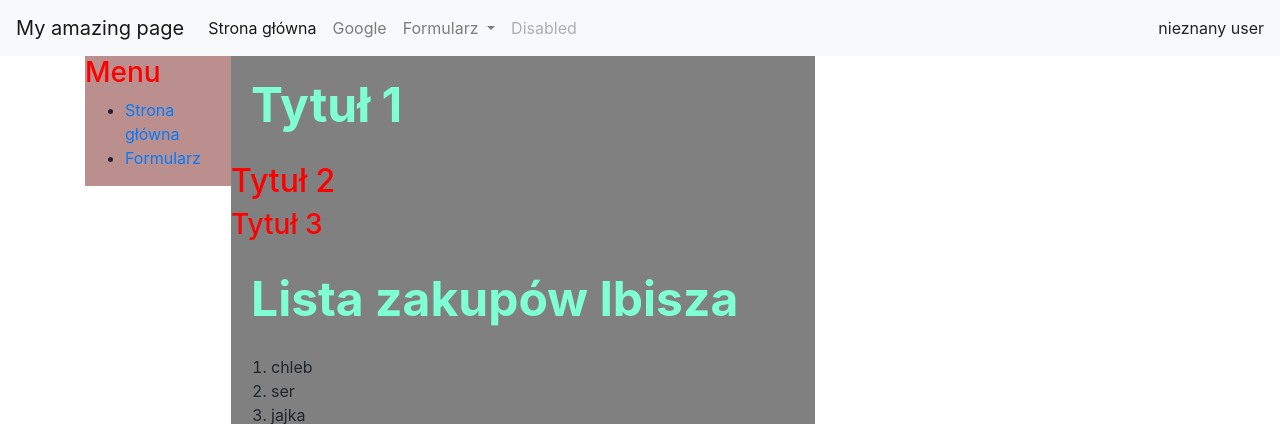
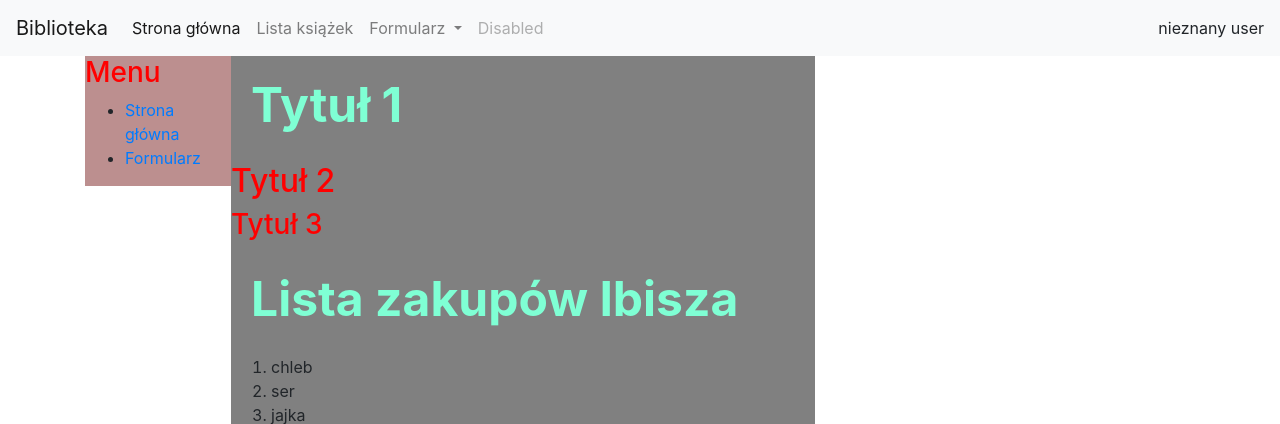
Before and after one commit to katcci/lepsze-repo, a Django app: page / in a window 1280 px wide. Shown: the top 424 px of the page. Run offline with Django 3.2, Linux system fonts and the light colour scheme.

Commit message:
navbar update

```diff
--- a/books/templates/base.html
+++ b/books/templates/base.html
@@ -9,7 +9,7 @@
 <link rel="stylesheet" href="https://cdn.jsdelivr.net/npm/bootstrap@4.5.3/dist/css/bootstrap.min.css" integrity="sha384-TX8t27EcRE3e/ihU7zmQxVncDAy5uIKz4rEkgIXeMed4M0jlfIDPvg6uqKI2xXr2" crossorigin="anonymous">
 <body>
     <nav class="navbar navbar-expand-lg navbar-light bg-light">
-        <a class="navbar-brand" href="#">My amazing page</a>
+        <a class="navbar-brand" href="#">Biblioteka</a>
         <button class="navbar-toggler" type="button" data-toggle="collapse" data-target="#navbarSupportedContent" aria-controls="navbarSupportedContent" aria-expanded="false" aria-label="Toggle navigation">
           <span class="navbar-toggler-icon"></span>
         </button>
@@ -20,7 +20,7 @@
               <a class="nav-link" href="#">Strona główna <span class="sr-only">(current)</span></a>
             </li>
             <li class="nav-item">
-              <a class="nav-link" href="https://google.pl">Google</a>
+              <a class="nav-link" href="{% url 'books_list' %}">Lista książek</a>
             </li>
             <li class="nav-item dropdown">
               <a class="nav-link dropdown-toggle" href="form.html" id="navbarDropdown" role="button" data-toggle="dropdown" aria-haspopup="true" aria-expanded="false">
--- a/libraryproj/urls.py
+++ b/libraryproj/urls.py
@@ -23,6 +23,6 @@ urlpatterns = [
     path('admin/', admin.site.urls),
     #path('hello-world/', ...),
     #http://127.0.0.1:8000/books
-    path('books/', books_list),
+    path('books/', books_list, name="books_list"),
     #path('authors/', ...),
 ]
```
